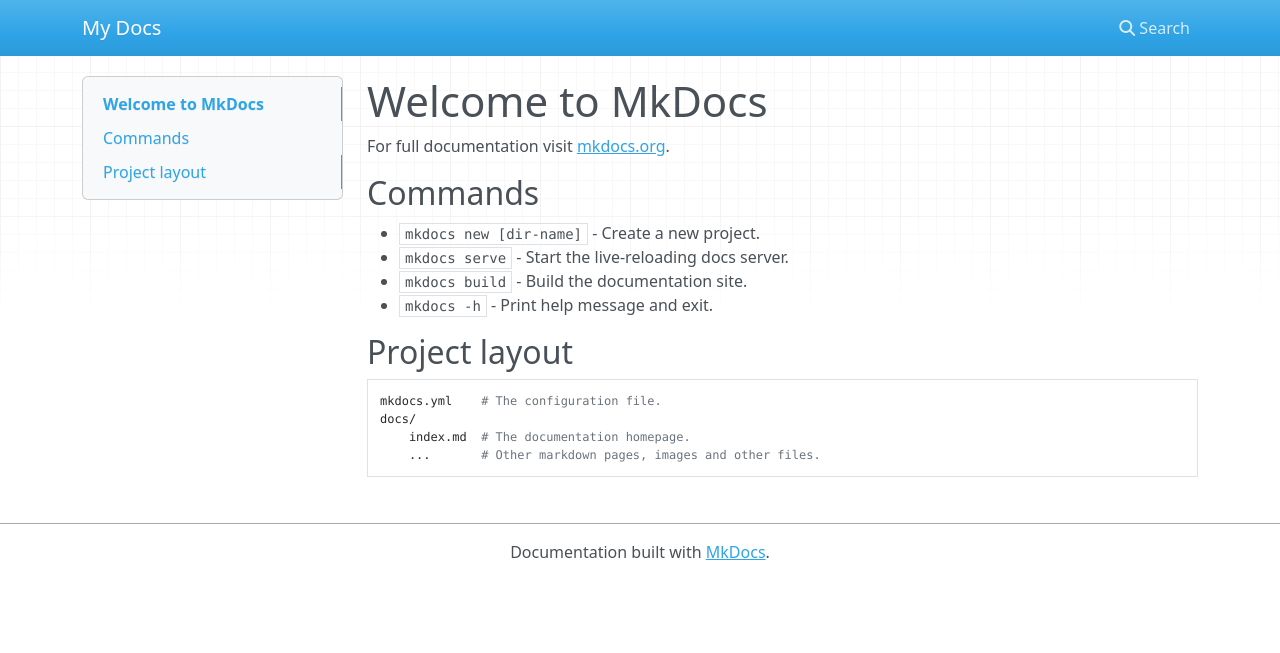
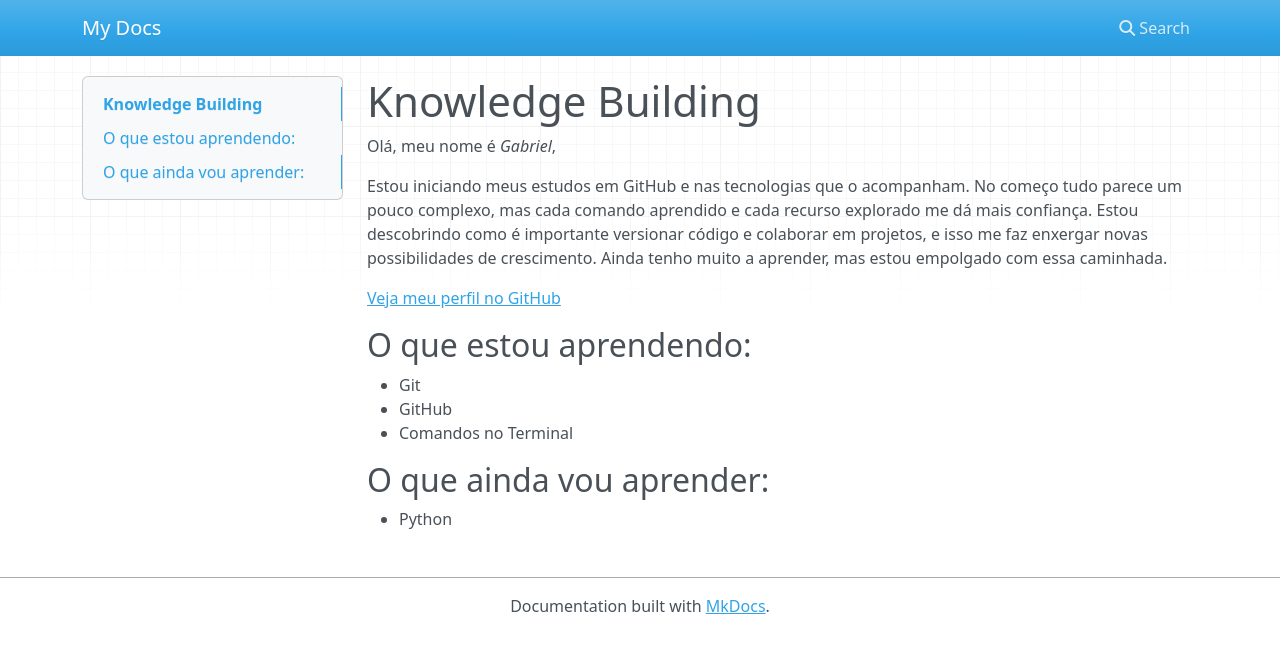
Before and after one commit to gllisboads/knowledge-building, an MkDocs documentation site: the page built from docs/index.md, in a window 1280 px wide. Shown: the top 653 px of the page. Built offline with MkDocs 1.6.1, drawn with Linux system fonts in a browser that asks for light colours; nearby versions of some CDN libraries.

Commit message:
Altera texto da página inicial

```diff
--- a/docs/index.md
+++ b/docs/index.md
@@ -1,17 +1,17 @@
-# Welcome to MkDocs
+# Knowledge Building
 
-For full documentation visit [mkdocs.org](https://www.mkdocs.org).
+Olá, meu nome é *Gabriel*,
 
-## Commands
+Estou iniciando meus estudos em GitHub e nas tecnologias que o acompanham. No começo tudo parece um pouco complexo, mas cada comando aprendido e cada recurso explorado me dá mais confiança. Estou descobrindo como é importante versionar código e colaborar em projetos, e isso me faz enxergar novas possibilidades de crescimento. Ainda tenho muito a aprender, mas estou empolgado com essa caminhada.
 
-* `mkdocs new [dir-name]` - Create a new project.
-* `mkdocs serve` - Start the live-reloading docs server.
-* `mkdocs build` - Build the documentation site.
-* `mkdocs -h` - Print help message and exit.
+[Veja meu perfil no GitHub](https://github.com/gllisboads)
 
-## Project layout
+## O que estou aprendendo:
 
-    mkdocs.yml    # The configuration file.
-    docs/
-        index.md  # The documentation homepage.
-        ...       # Other markdown pages, images and other files.
+- Git
+- GitHub
+- Comandos no Terminal
+
+## O que ainda vou aprender:
+
+- Python
```
